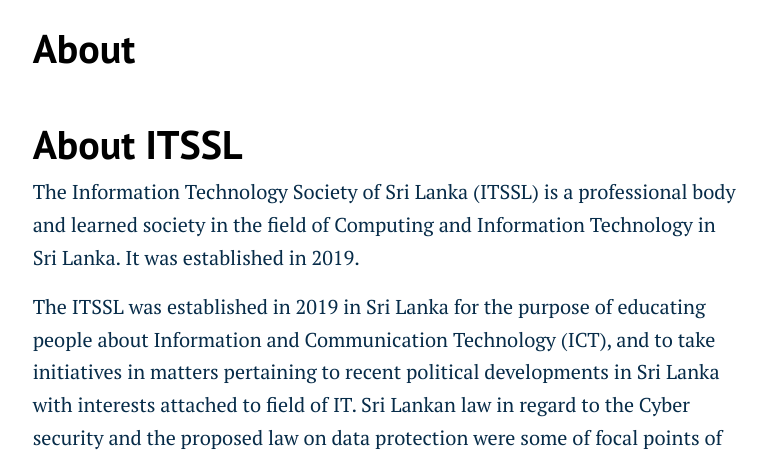
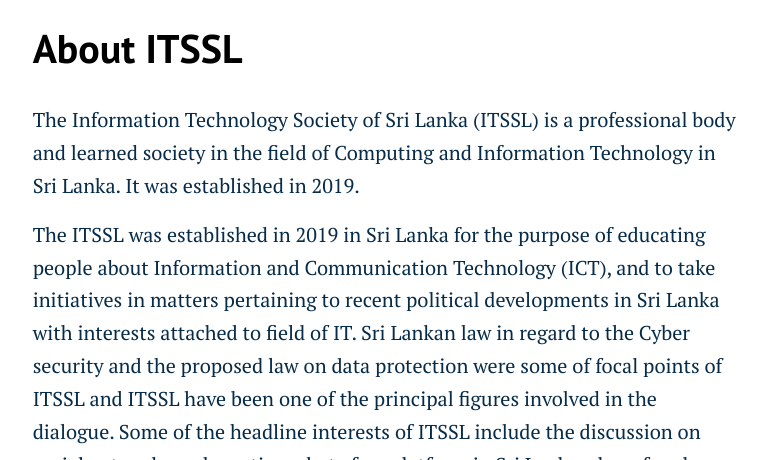
Before and after one commit to ITSSL/itssl.org, a Jekyll site: the page built from pages/about.md, in a window 1280 px wide and 900 px high, cut to the strip 440-900 px from the top of the window. Shown: the whole strip, without its empty margins (255-1022 px from the left). Built offline with Jekyll 4.4.1, drawn with Linux system fonts in a browser that asks for light colours.

Commit message:
Update about.md

```diff
--- a/pages/about.md
+++ b/pages/about.md
@@ -1,13 +1,12 @@
 ---
 layout: page
-title: About
+title: About ITSSL
 permalink: "/about/"
 image: assets/images/screenshot.png
 ---
 
 <div style="color:#072C49">
 <main role="main" class="hmain">
-      <h1 class="mt-5">About ITSSL</h1>
       <p>The Information Technology Society of Sri Lanka (ITSSL) is a professional body and learned society in the field of Computing and Information Technology in Sri Lanka. It was established in 2019.</p>
     <p>The ITSSL was established in 2019 in Sri Lanka for the purpose of educating people about Information and Communication Technology (ICT), and to take initiatives in matters pertaining to recent political developments in Sri Lanka with interests attached to field of IT. Sri Lankan law in regard to the Cyber security and the proposed law on data protection were some of focal points of ITSSL and ITSSL have been one of the principal figures involved in the dialogue. Some of the headline interests of ITSSL include the discussion on social networks and creating a hate free platform in Sri Lanka where freedom of expression is encouraged.</p>
 
```
